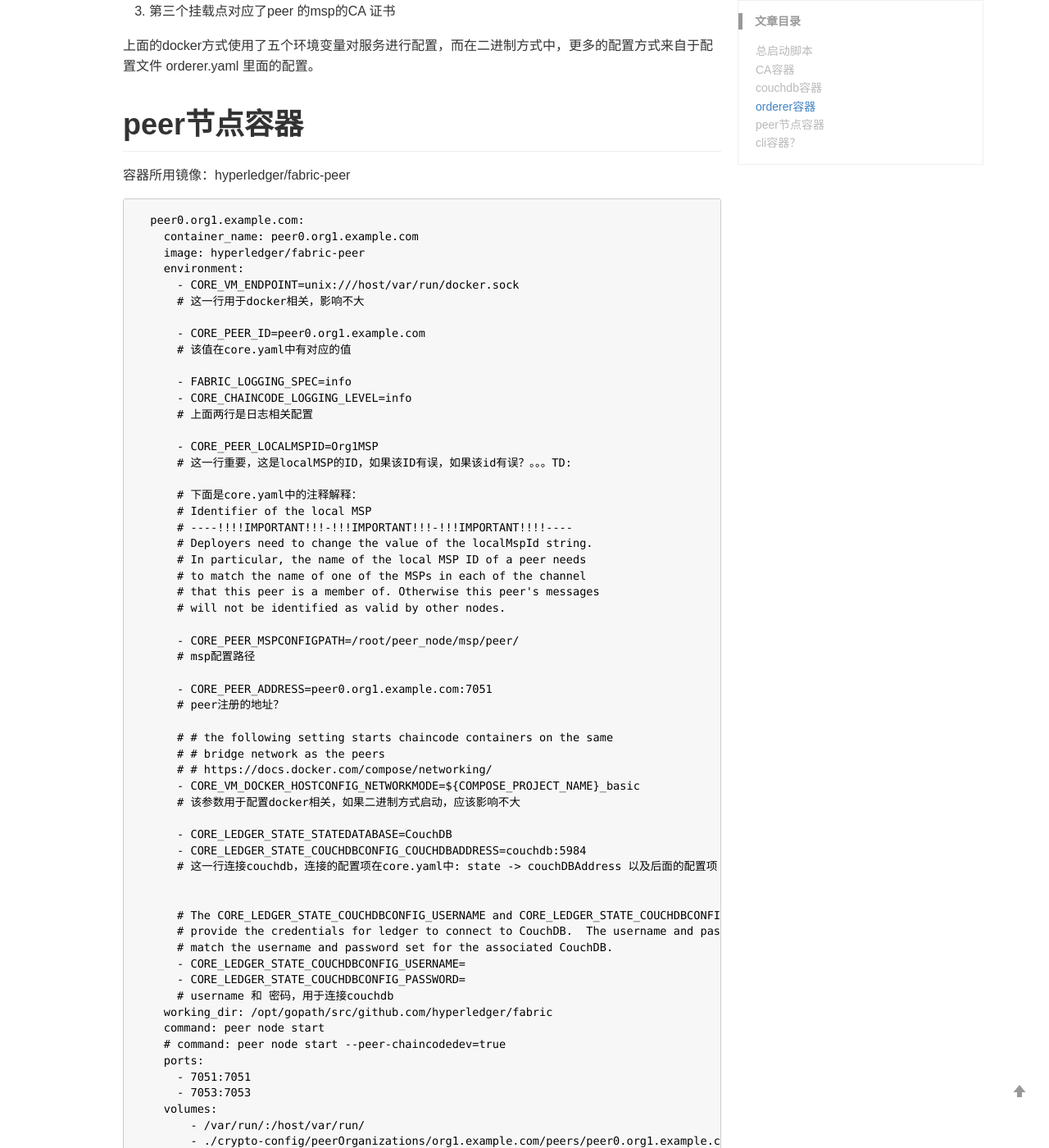
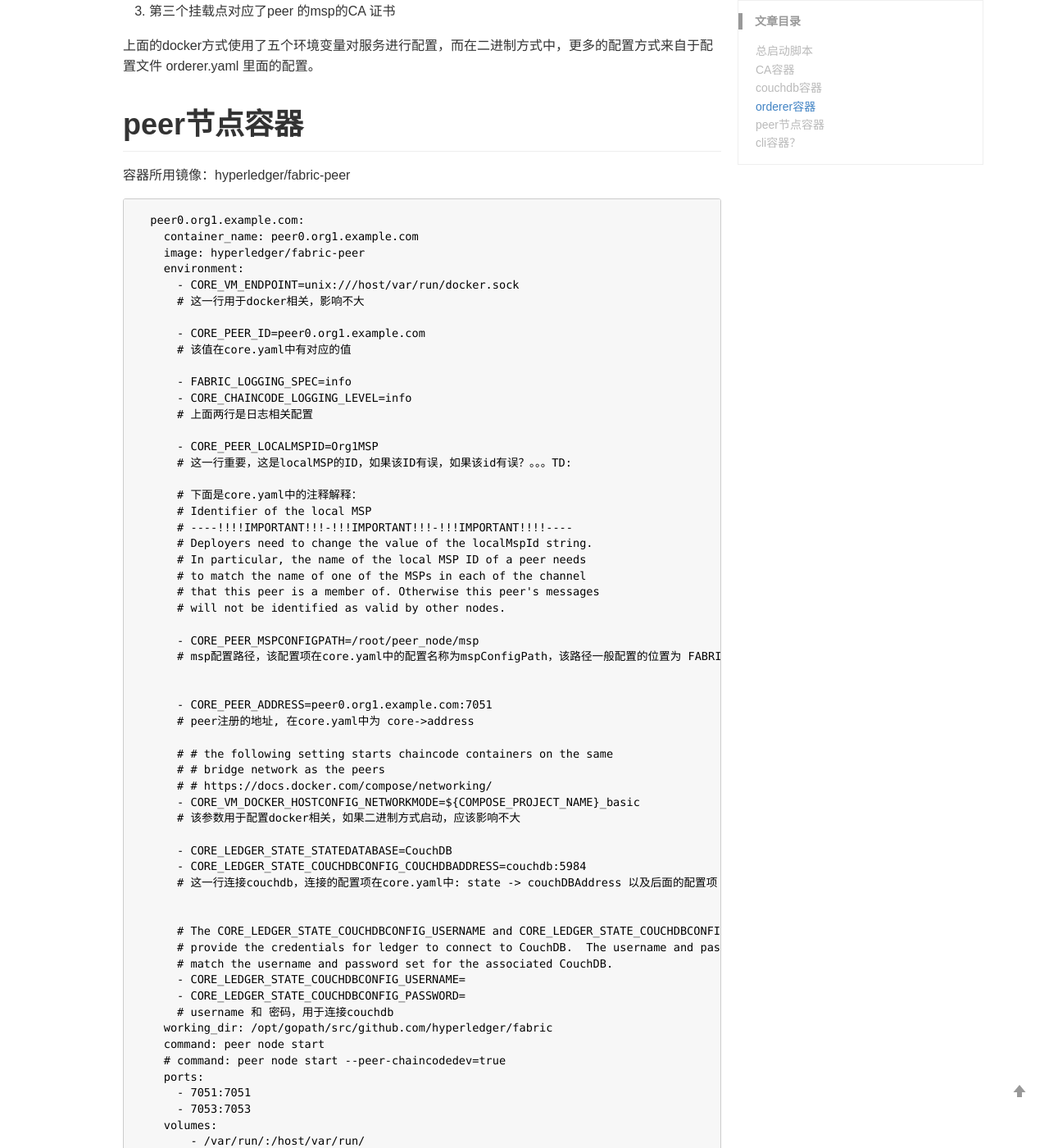
Before and after one commit to nox60/nox60.github.io, a Jekyll site: the page built from _posts/2019-7-23-Hyperledger-Fabric-例子代码解读.md, in a window 1280 px wide and 1400 px high, scrolled down 3876 px. Shown: the whole window at 82% size. Built offline with Jekyll 4.4.1, drawn with Linux system fonts in a browser that asks for light colours; our own code applies the rules of GitHub Pages for plain Markdown files; comment, search, counter and statistics services are not loaded; some of the changed text lies outside the part shown.

Commit message:
update files and roles

```diff
--- a/_posts/2019-7-23-Hyperledger-Fabric-例子代码解读.md
+++ b/_posts/2019-7-23-Hyperledger-Fabric-例子代码解读.md
@@ -211,11 +211,12 @@
       # that this peer is a member of. Otherwise this peer's messages
       # will not be identified as valid by other nodes.
 
-      - CORE_PEER_MSPCONFIGPATH=/root/peer_node/msp/peer/
-      # msp配置路径
+      - CORE_PEER_MSPCONFIGPATH=/root/peer_node/msp
+      # msp配置路径，该配置项在core.yaml中的配置名称为mspConfigPath，该路径一般配置的位置为 FABRIC_CFG_PATH=/root/peer_node 下面的msp目录
+
 
       - CORE_PEER_ADDRESS=peer0.org1.example.com:7051
-      # peer注册的地址？
+      # peer注册的地址, 在core.yaml中为 core->address
 
       # # the following setting starts chaincode containers on the same
       # # bridge network as the peers
```
